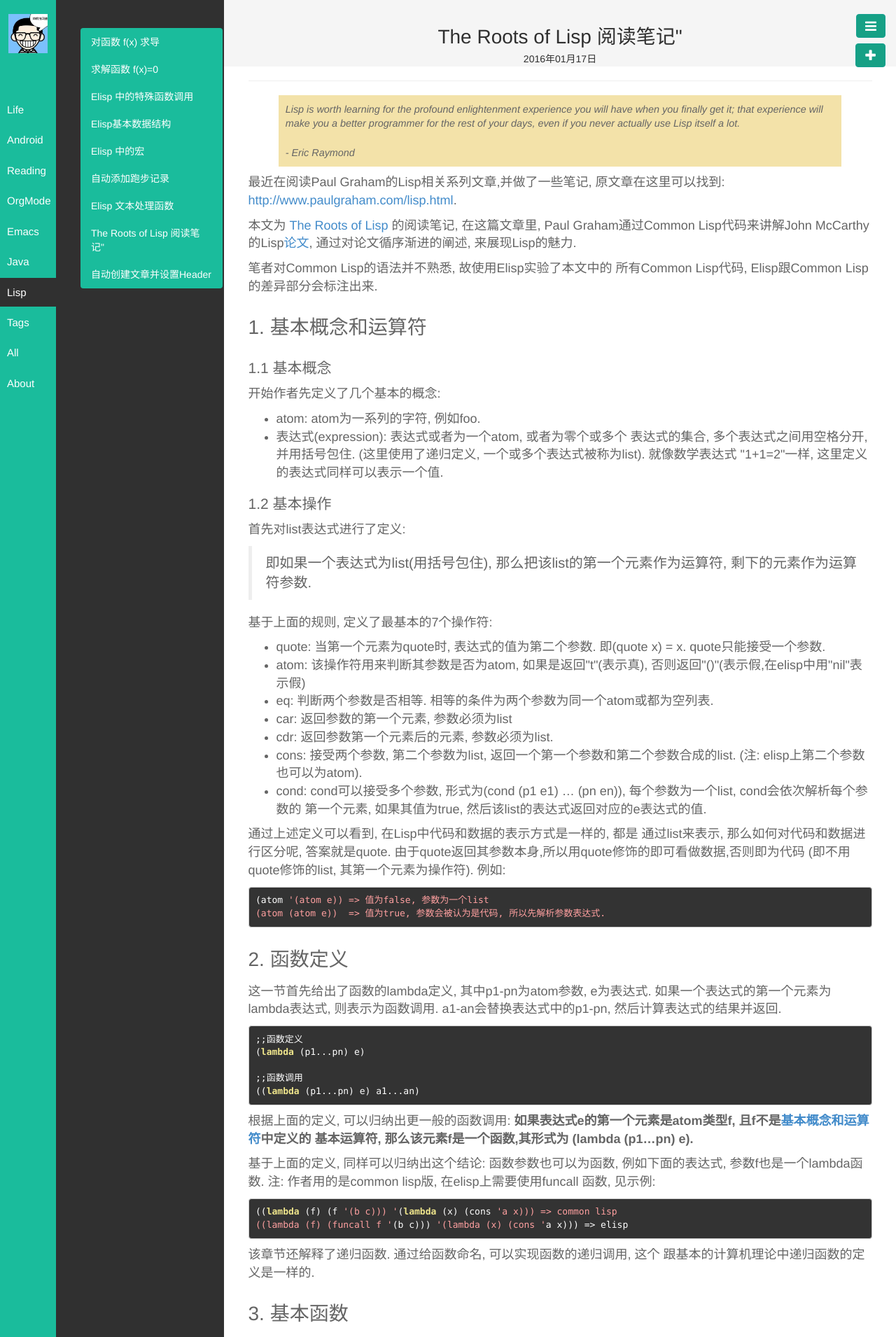
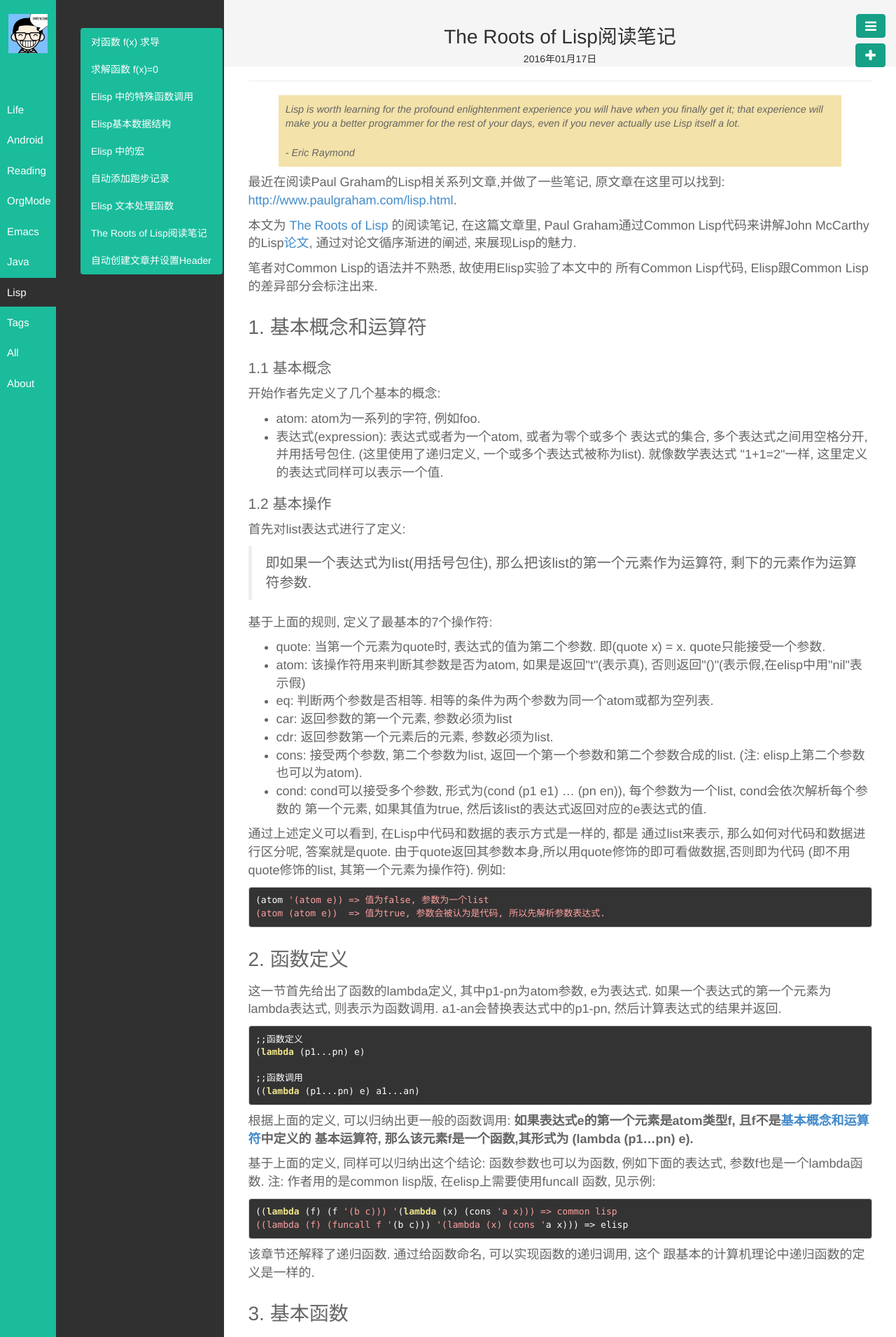
Before and after one commit to byrlx/byrlx.github.io, a Jekyll site: the page built from _posts/Reading/2016-01-17-paul-graham-lisp-notes.html, in a window 1280 px wide. Shown: the top 1910 px of the page at 70% size. Built offline with Jekyll 4.4.1, drawn with Linux system fonts in a browser that asks for light colours.

Commit message:
update blog

```diff
--- a/_posts/Reading/2016-01-17-paul-graham-lisp-notes.html
+++ b/_posts/Reading/2016-01-17-paul-graham-lisp-notes.html
@@ -1,6 +1,6 @@
 ---
 layout: post
-title: The Roots of Lisp 阅读笔记"
+title: The Roots of Lisp阅读笔记
 categories: [Lisp, Reading]
 tag: [reading]
 ---
--- a/_posts/Reading/2016-04-08-intro-to-Rx.html
+++ b/_posts/Reading/2016-04-08-intro-to-Rx.html
@@ -1,6 +1,6 @@
 ---
 layout: post
-title: Introduction To Rx 读书笔记
+title: Introduction To Rx读书笔记
 categories: [Reading]
 ---
 
--- a/org/Reading/.#2016-01-17-paul-graham-lisp-notes.org
+++ /dev/null
@@ -1 +0,0 @@
-douhua@localhost.806
--- a/org/Reading/2016-01-17-paul-graham-lisp-notes.org
+++ b/org/Reading/2016-01-17-paul-graham-lisp-notes.org
@@ -8,7 +8,7 @@
 #+BEGIN_HTML
 ---
 layout: post
-title: The Roots of Lisp 阅读笔记"
+title: The Roots of Lisp阅读笔记
 categories: [Lisp, Reading]
 tag: [reading]
 ---
--- a/org/Reading/2016-04-08-intro-to-Rx.org
+++ b/org/Reading/2016-04-08-intro-to-Rx.org
@@ -8,7 +8,7 @@
 #+BEGIN_HTML
 ---
 layout: post
-title: Introduction To Rx 读书笔记
+title: Introduction To Rx读书笔记
 categories: [Reading]
 ---
 #+END_HTML
```
